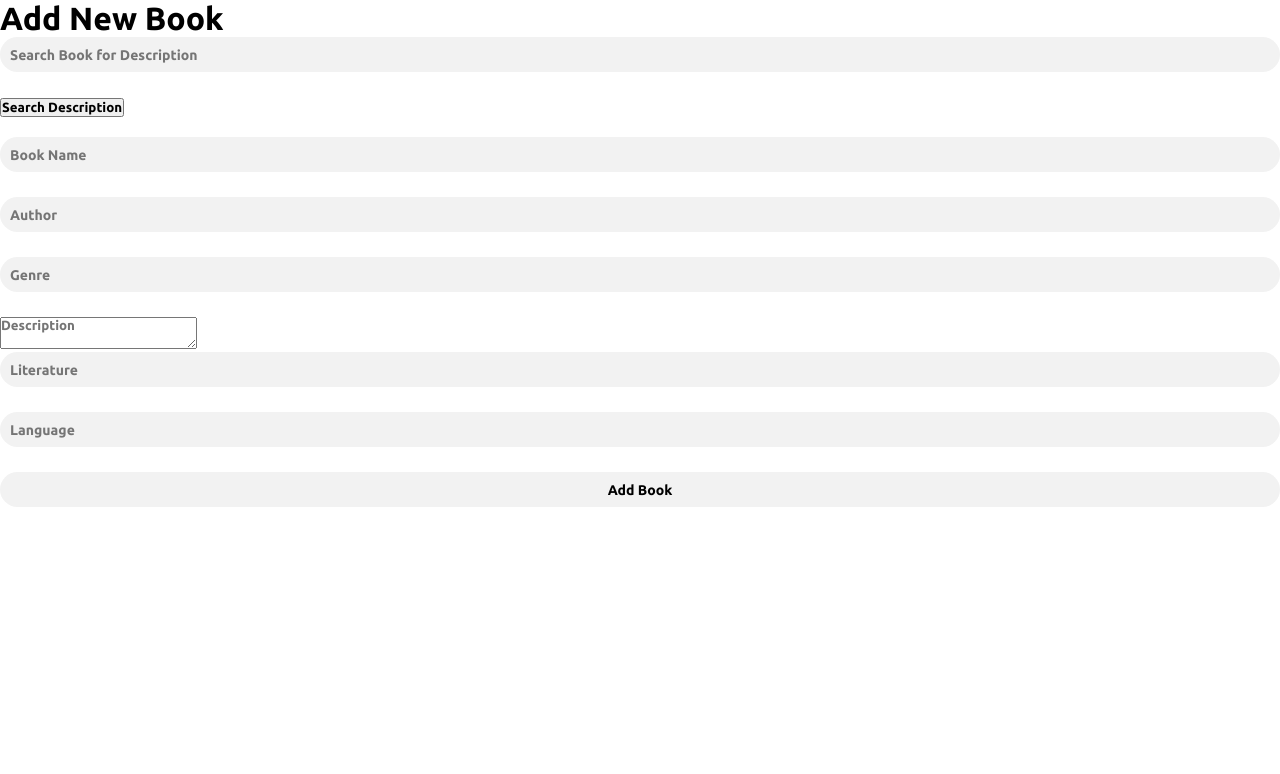
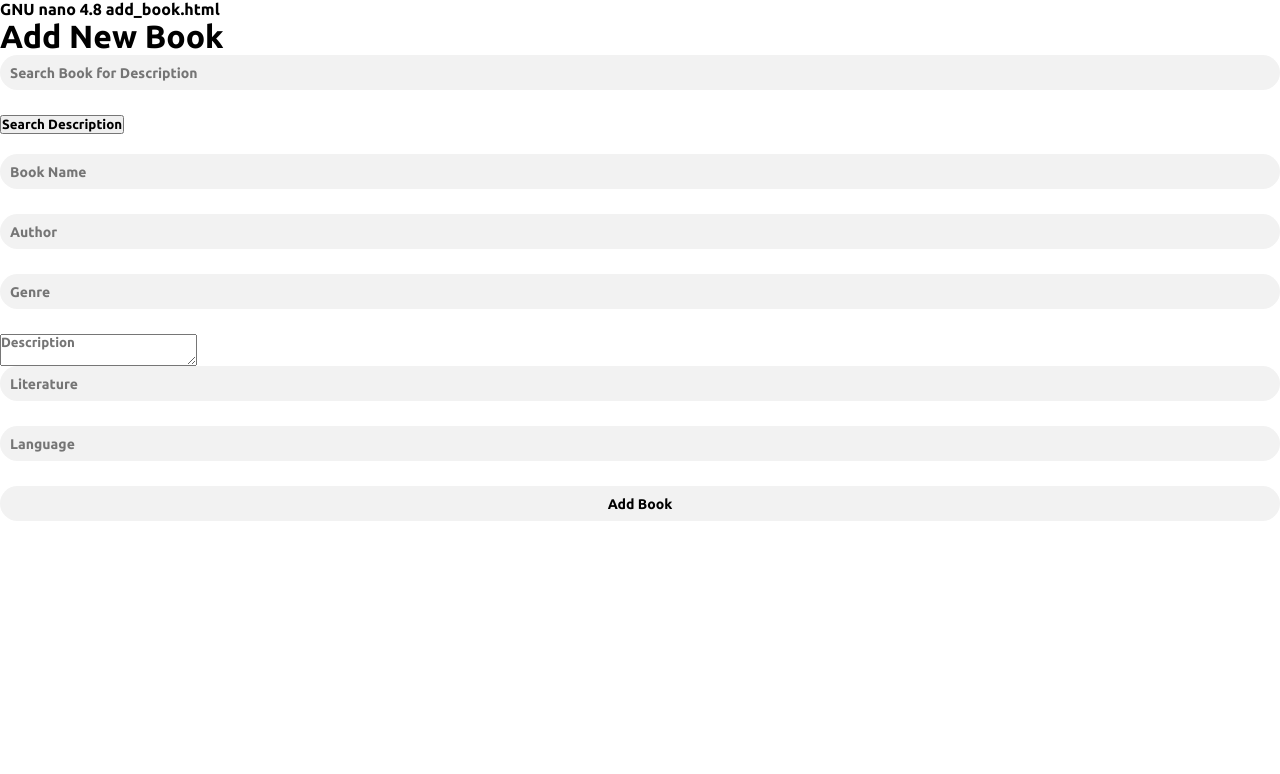
Before and after one commit to sarisefilkedi/jobsearch, a Flask app: page /books/add in a window 1280 px wide. Shown: the top 774 px of the page. Run offline with Flask 3, Linux system fonts and the light colour scheme; parts of the project's set-up code (start-up, migrations or seed data) failed here and were passed over.

Commit message:
Update add_book.html

```diff
--- a/jobsearchapp/templates/add_book.html
+++ b/jobsearchapp/templates/add_book.html
@@ -1,3 +1,4 @@
+  GNU nano 4.8                                                                       add_book.html
 <!DOCTYPE html>
 <html>
 <head>
@@ -12,7 +13,6 @@
         <button type="button" onclick="searchDescription()">Search Description</button>
     </div>
     <div id="book_summary" style="margin-top: 20px; margin-bottom: 20px;"></div>
-
     <form method="POST" action="{{ url_for('books.add_book') }}">
         <input type="text" name="name" placeholder="Book Name" required>
         <input type="text" name="writer" placeholder="Author" required>
@@ -22,7 +22,6 @@
         <input type="text" name="language" placeholder="Language" required>
         <input type="submit" value="Add Book">
     </form>
-
     <script>
         function searchDescription() {
             var bookName = $('#book_search').val();
```
